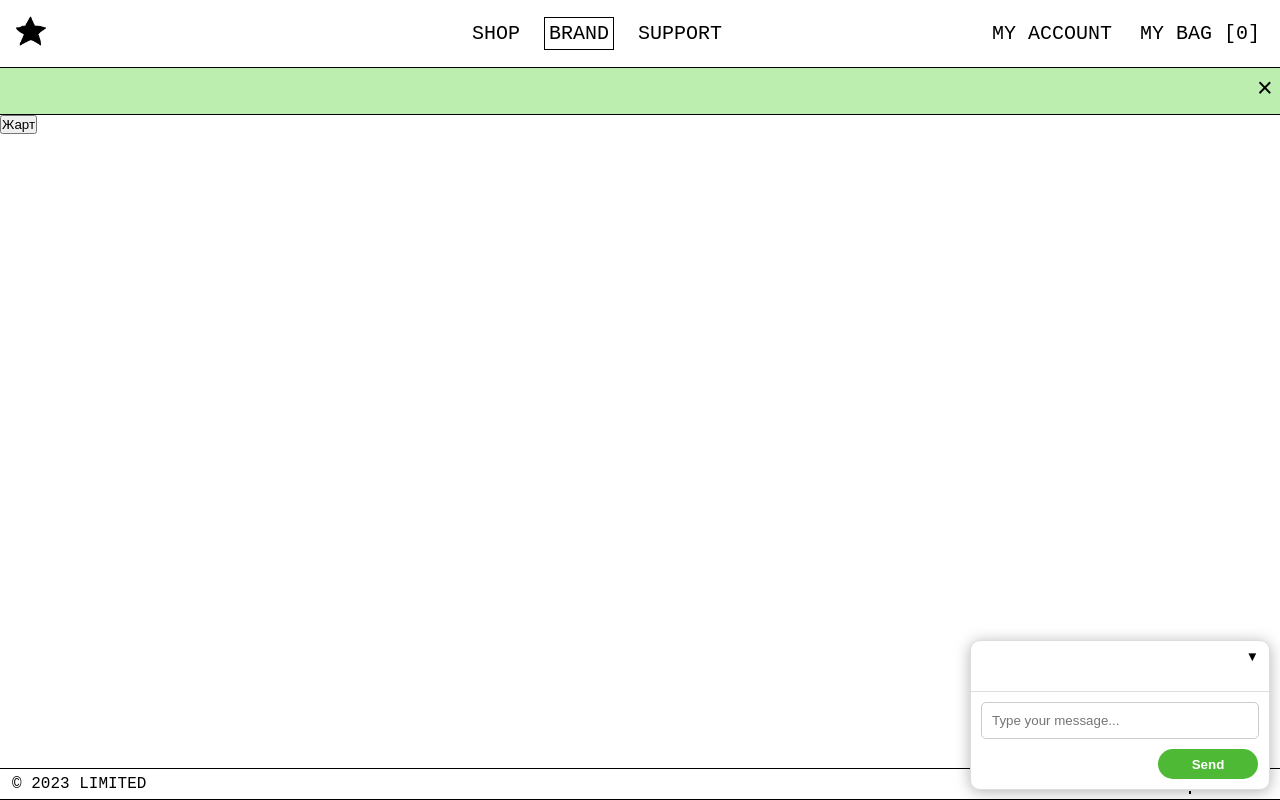
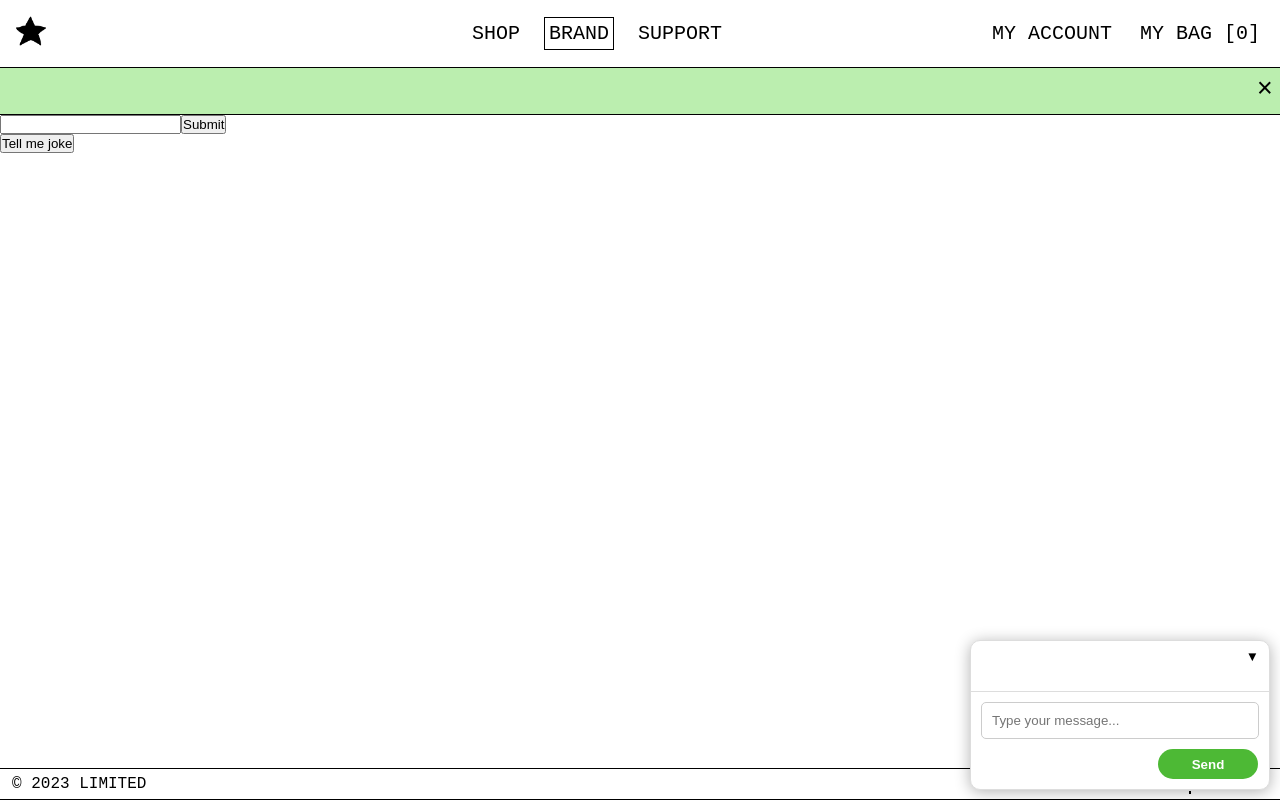
Before and after one commit to SakhnoDima/shop_assistant, a Next.js app: page /brand in a window 1280 px wide. Built offline with nearby package versions, Linux system fonts and the light colour scheme.

Commit message:
add chat

```diff
--- a/next.config.js
+++ b/next.config.js
@@ -1,5 +1,8 @@
 /** @type {import('next').NextConfig} */
 const nextConfig = {
+  experimental: {
+    serverActions: true,
+  },
   images: {
     remotePatterns: [
       {
--- a/package.json
+++ b/package.json
@@ -21,7 +21,7 @@
     "next": "13.4.7",
     "openai": "^4.28.0",
     "react": "18.2.0",
-    "react-dom": "18.2.0",
+    "react-dom": "^18.2.0",
     "react-icons": "^4.10.1",
     "react-redux": "^8.1.1",
     "sass": "^1.63.6",
--- a/src/app/api/lang_chain/route.js
+++ b/src/app/api/lang_chain/route.js
@@ -1,8 +1,7 @@
 import { NextResponse } from "next/server";
 
 import { ChatOpenAI } from "@langchain/openai";
-// import { ChatPromptTemplate } from "@langchain/core/prompts";
-// import { StringOutputParser } from "@langchain/core/output_parsers";
+import { StringOutputParser } from "@langchain/core/output_parsers";
 
 import { CheerioWebBaseLoader } from "langchain/document_loaders/web/cheerio";
 import { RecursiveCharacterTextSplitter } from "langchain/text_splitter";
@@ -16,29 +15,31 @@ const chatModel = new ChatOpenAI({
   openAIApiKey: process.env.API_KEY,
 });
 
-// export async function GET(request, response) {
-// const outputParser = new StringOutputParser();
-//   const prompt = ChatPromptTemplate.fromMessages([
-//     ["system", "Ти відповідаєш Українською. Дуже грубо"],
-//     ["user", "{input}"],
-//   ]);
+export async function GET(request, response) {
+  const outputParser = new StringOutputParser();
+  const prompt = ChatPromptTemplate.fromMessages([
+    ["system", "Ти завжди відповідаєш як грубіян. "],
+    ["user", "{input}"],
+  ]);
 
-//   const chain = prompt.pipe(chatModel).pipe(outputParser);
+  const chain = prompt.pipe(chatModel).pipe(outputParser);
 
-//   const rez = await chain.invoke({
-//     input: "Розкажи жарт",
-//   });
-//   console.log(rez);
-//   return NextResponse.json({ message: rez });
-// }
+  const rez = await chain.invoke({
+    input: "Розкажи жарт",
+  });
+  console.log(rez);
+  return NextResponse.json({ message: rez });
+}
 
-export async function GET(request, response) {
+export async function POST(request, response) {
+  const { message } = await request.json();
+  console.log(message);
   const embeddings = new OpenAIEmbeddings({
     openAIApiKey: process.env.API_KEY,
   });
 
   const loader = new CheerioWebBaseLoader(
-    "https://docs.smith.langchain.com/user_guide"
+    "http://localhost:3000/api/get_categories"
   );
 
   const docs = await loader.load();
@@ -53,7 +54,17 @@ export async function GET(request, response) {
   );
 
   const prompt =
-    ChatPromptTemplate.fromTemplate(`Answer the following question based only on the provided context:
+    ChatPromptTemplate.fromTemplate(`You are shop assistant. You help user search products.
+    All your answer is valid HTML. Return from example:
+    <div>
+    <p>text</p>
+    <a>link</a>
+     If This products have category return to client valid html link.
+    Links should be properly formatted as <a> tag with a valid "href" attribute, like http://localhost:3000/shop/filters/id,
+    where "id" is the category ID,
+    "text" is your text that you add,
+    "link" category name.
+     All info exist only on the provided context:
 <context>
 {context}
 </context>
@@ -72,10 +83,10 @@ Question: {input}`);
   });
 
   const result = await retrievalChain.invoke({
-    input: "what is LangSmith?",
+    input: message,
   });
 
   console.log(result.answer);
 
-  return NextResponse.json({ message: "ok" });
+  return NextResponse.json({ message: result.answer });
 }
--- a/src/app/brand/page.js
+++ b/src/app/brand/page.js
@@ -2,22 +2,59 @@
 import { useState } from "react";
 import axios from "axios";
 
-const Brand = () => {
-  const [data, setData] = useState([]);
+const Brand = (formData) => {
+  const [pending, setPending] = useState(false);
+  const [pendingJoke, setPendingJoke] = useState(false);
+  const [message, setMessage] = useState("");
+  const [joke, setJoke] = useState([]);
+  const [data, setData] = useState("");
+
+  const handleJoke = async () => {
+    try {
+      setPendingJoke(true);
+      const { data } = await axios.get("/api/lang_chain");
+      setJoke((prevData) => [data.message, ...prevData]);
+      setPendingJoke(false);
+    } catch (error) {
+      console.log(error.message);
+    }
+  };
+
   const handleClick = async () => {
-    const { data } = await axios.get("/api/lang_chain");
-    //  setData((prevData) => [...prevData, data.message]);
-    console.log(data.message);
+    try {
+      setPending(true);
+      setMessage("");
+      const { data } = await axios.post("/api/lang_chain", { message });
+      setData(data.message);
+      setPending(false);
+    } catch (error) {}
   };
+
   return (
+    <>
       <div>
-      <button onClick={handleClick}>Жарт</button>
+        <input
+          value={message}
+          type="text"
+          onChange={(e) => setMessage(e.target.value)}
+        />
+        <button type="submit" disabled={pending} onClick={handleClick}>
+          {pending ? "Submitting..." : "Submit"}
+        </button>
+
+        <div dangerouslySetInnerHTML={{ __html: data }}></div>
+      </div>
+      <div>
+        <button type="button" onClick={handleJoke}>
+          {pendingJoke ? "Loading..." : "Tell me joke"}
+        </button>
         <ul>
-        {data.map((el, ind) => (
+          {joke.map((el, ind) => (
             <li key={ind}>{el}</li>
           ))}
         </ul>
       </div>
+    </>
   );
 };
 
```
Also changed, not shown: data/Data_from_DB.txt (added), 2 other files (tests, documents, lock files or other folders). Lines whose indentation alone changed are shown as unchanged.
